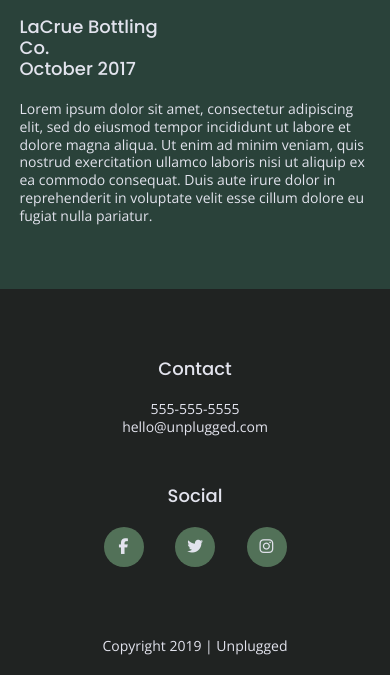
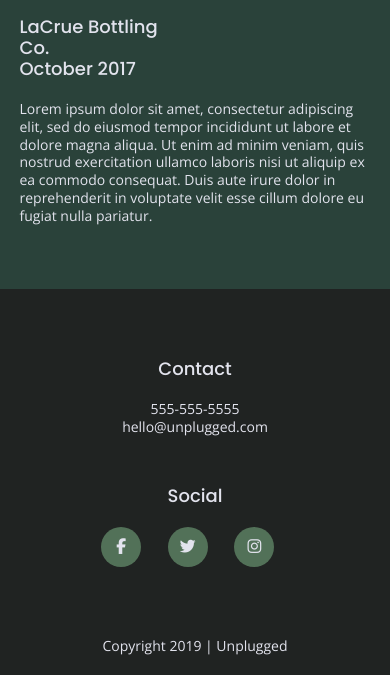
Before and after one commit to melissariska/unplugged-retreat, a website built with Parcel: page index.html in a window 390 px wide. Shown: the part 2777-3452 px from the top of the page. Built offline with nearby package versions, Linux system fonts and the light colour scheme; files whose address does not match are found by name.

Commit message:
Fixed spacing around social icons in desktop and tablet view

```diff
--- a/css/main.css
+++ b/css/main.css
@@ -218,6 +218,7 @@ footer .social-icons {
   display: flex;
   justify-content: space-around;
   align-items: center;
+  width: 12.5em;
 }
 
 footer .social-icons p {
```
